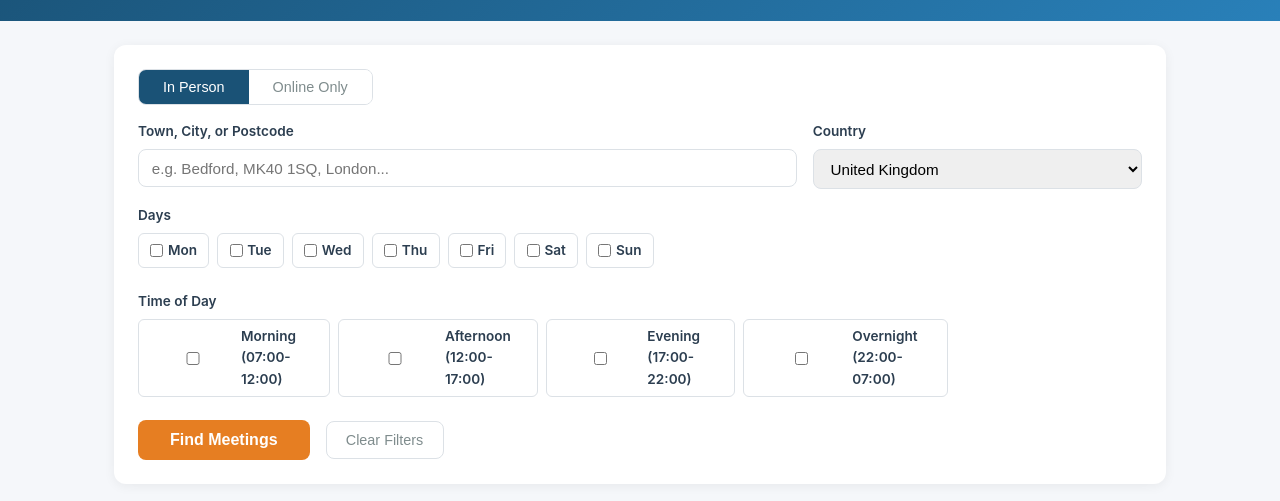
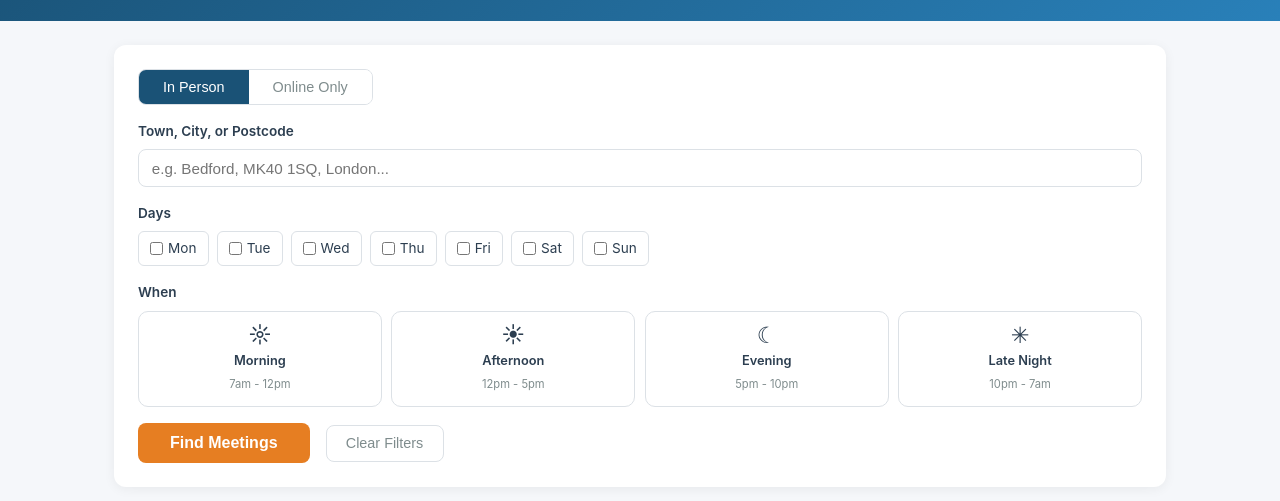
Before and after one commit to sumit-ukat/aa-meeting-finder, a website: page static/index.html in a window 1280 px wide. Shown: the part 101-602 px from the top of the page. Drawn offline with Linux system fonts and the light colour scheme.

Commit message:
Remove Country dropdown, redesign time-of-day picker
- Removed Country select (hardcoded to United Kingdom)
- Replaced checkbox-style time filters with visual card-based picker
  using icons (sun, moon, stars) and friendly labels (7am-12pm etc.)
- Label changed from "Time of Day" to "When"
- Renamed "Overnight" to "Late Night" for clarity
- Location input now spans full width

Co-Authored-By: Claude Opus 4.6 <noreply@anthropic.com>

```diff
--- a/static/index.html
+++ b/static/index.html
@@ -58,15 +58,14 @@
             flex: 1;
             min-width: 200px;
         }
-        .form-group label {
+        .form-group label.group-label {
             display: block;
             font-weight: 600;
             font-size: 0.85rem;
             margin-bottom: 0.4rem;
             color: var(--text);
         }
-        .form-group input,
-        .form-group select {
+        .form-group input {
             width: 100%;
             padding: 0.6rem 0.8rem;
             border: 1.5px solid var(--border);
@@ -74,8 +73,7 @@
             font-size: 0.95rem;
             transition: border-color 0.2s;
         }
-        .form-group input:focus,
-        .form-group select:focus {
+        .form-group input:focus {
             outline: none;
             border-color: var(--primary-light);
         }
@@ -108,13 +106,13 @@
             background: var(--tag-bg);
         }
 
-        /* Checkbox groups */
-        .checkbox-group {
+        /* Day chips */
+        .day-chips {
             display: flex;
             flex-wrap: wrap;
             gap: 0.5rem;
         }
-        .checkbox-group label {
+        .day-chips label {
             display: flex;
             align-items: center;
             gap: 0.3rem;
@@ -126,15 +124,67 @@
             transition: all 0.2s;
             user-select: none;
         }
-        .checkbox-group label:hover {
+        .day-chips label:hover {
             border-color: var(--primary-light);
         }
-        .checkbox-group input[type="checkbox"] {
+        .day-chips input[type="checkbox"] {
             accent-color: var(--primary);
         }
-        .checkbox-group input[type="checkbox"]:checked + span {
+        .day-chips input[type="checkbox"]:checked + span {
             color: var(--primary);
             font-weight: 600;
+        }
+
+        /* Time Slot Cards */
+        .time-slots {
+            display: grid;
+            grid-template-columns: repeat(4, 1fr);
+            gap: 0.6rem;
+        }
+        .time-slot {
+            position: relative;
+            cursor: pointer;
+            user-select: none;
+        }
+        .time-slot input[type="checkbox"] {
+            position: absolute;
+            opacity: 0;
+            width: 0;
+            height: 0;
+        }
+        .time-slot .slot-card {
+            display: flex;
+            flex-direction: column;
+            align-items: center;
+            gap: 0.3rem;
+            padding: 0.75rem 0.5rem;
+            border: 1.5px solid var(--border);
+            border-radius: 10px;
+            background: var(--card-bg);
+            transition: all 0.2s;
+        }
+        .time-slot:hover .slot-card {
+            border-color: var(--primary-light);
+            background: #f8fbff;
+        }
+        .time-slot input:checked + .slot-card {
+            border-color: var(--primary);
+            background: var(--tag-bg);
+            box-shadow: 0 0 0 1px var(--primary);
+        }
+        .slot-icon {
+            font-size: 1.4rem;
+            line-height: 1;
+        }
+        .slot-label {
+            font-size: 0.8rem;
+            font-weight: 600;
+            color: var(--text);
+        }
+        .slot-range {
+            font-size: 0.7rem;
+            color: var(--text-light);
+            font-weight: 400;
         }
 
         .search-btn {
@@ -331,6 +381,7 @@
             }
             .meeting-side { text-align: left; }
             .form-group { min-width: 100%; }
+            .time-slots { grid-template-columns: repeat(2, 1fr); }
         }
     </style>
 </head>
@@ -349,51 +400,16 @@
             </div>
 
             <div class="form-row location-row visible" id="location-row">
-                <div class="form-group" style="flex:2">
-                    <label for="location">Town, City, or Postcode</label>
+                <div class="form-group">
+                    <label class="group-label" for="location">Town, City, or Postcode</label>
                     <input type="text" id="location" placeholder="e.g. Bedford, MK40 1SQ, London..." />
-                </div>
-                <div class="form-group" style="flex:1">
-                    <label for="country">Country</label>
-                    <select id="country">
-                        <option value="United Kingdom" selected>United Kingdom</option>
-                        <option value="Albania">Albania</option>
-                        <option value="Austria">Austria</option>
-                        <option value="Belgium">Belgium</option>
-                        <option value="Bulgaria">Bulgaria</option>
-                        <option value="Croatia">Croatia</option>
-                        <option value="Cyprus">Cyprus</option>
-                        <option value="Czechia">Czechia</option>
-                        <option value="Denmark">Denmark</option>
-                        <option value="Estonia">Estonia</option>
-                        <option value="Finland">Finland</option>
-                        <option value="France">France</option>
-                        <option value="Germany">Germany</option>
-                        <option value="Greece">Greece</option>
-                        <option value="Hungary">Hungary</option>
-                        <option value="Iceland">Iceland</option>
-                        <option value="Ireland">Ireland</option>
-                        <option value="Italy">Italy</option>
-                        <option value="Latvia">Latvia</option>
-                        <option value="Lithuania">Lithuania</option>
-                        <option value="Luxembourg">Luxembourg</option>
-                        <option value="Malta">Malta</option>
-                        <option value="Netherlands">Netherlands</option>
-                        <option value="Norway">Norway</option>
-                        <option value="Poland">Poland</option>
-                        <option value="Portugal">Portugal</option>
-                        <option value="Romania">Romania</option>
-                        <option value="Spain">Spain</option>
-                        <option value="Sweden">Sweden</option>
-                        <option value="Switzerland">Switzerland</option>
-                    </select>
                 </div>
             </div>
 
             <div class="form-row">
                 <div class="form-group">
-                    <label>Days</label>
-                    <div class="checkbox-group" id="days-group">
+                    <label class="group-label">Days</label>
+                    <div class="day-chips" id="days-group">
                         <label><input type="checkbox" value="mon"><span>Mon</span></label>
                         <label><input type="checkbox" value="tue"><span>Tue</span></label>
                         <label><input type="checkbox" value="wed"><span>Wed</span></label>
@@ -407,12 +423,40 @@
 
             <div class="form-row">
                 <div class="form-group">
-                    <label>Time of Day</label>
-                    <div class="checkbox-group" id="times-group">
-                        <label><input type="checkbox" value="morning"><span>Morning (07:00-12:00)</span></label>
-                        <label><input type="checkbox" value="afternoon"><span>Afternoon (12:00-17:00)</span></label>
-                        <label><input type="checkbox" value="evening"><span>Evening (17:00-22:00)</span></label>
-                        <label><input type="checkbox" value="overnight"><span>Overnight (22:00-07:00)</span></label>
+                    <label class="group-label">When</label>
+                    <div class="time-slots" id="times-group">
+                        <label class="time-slot">
+                            <input type="checkbox" value="morning">
+                            <div class="slot-card">
+                                <span class="slot-icon">&#9788;</span>
+                                <span class="slot-label">Morning</span>
+                                <span class="slot-range">7am - 12pm</span>
+                            </div>
+                        </label>
+                        <label class="time-slot">
+                            <input type="checkbox" value="afternoon">
+                            <div class="slot-card">
+                                <span class="slot-icon">&#9728;</span>
+                                <span class="slot-label">Afternoon</span>
+                                <span class="slot-range">12pm - 5pm</span>
+                            </div>
+                        </label>
+                        <label class="time-slot">
+                            <input type="checkbox" value="evening">
+                            <div class="slot-card">
+                                <span class="slot-icon">&#9790;</span>
+                                <span class="slot-label">Evening</span>
+                                <span class="slot-range">5pm - 10pm</span>
+                            </div>
+                        </label>
+                        <label class="time-slot">
+                            <input type="checkbox" value="overnight">
+                            <div class="slot-card">
+                                <span class="slot-icon">&#10035;</span>
+                                <span class="slot-label">Late Night</span>
+                                <span class="slot-range">10pm - 7am</span>
+                            </div>
+                        </label>
                     </div>
                 </div>
             </div>
@@ -446,7 +490,7 @@
 
         function resetForm() {
             document.getElementById("location").value = "";
-            document.querySelectorAll('.checkbox-group input[type="checkbox"]').forEach(cb => cb.checked = false);
+            document.querySelectorAll('#days-group input[type="checkbox"], #times-group input[type="checkbox"]').forEach(cb => cb.checked = false);
             document.getElementById("results-area").innerHTML = "";
             currentPage = 1;
         }
@@ -456,7 +500,6 @@
             currentPage = page;
 
             const location = document.getElementById("location").value.trim();
-            const country = document.getElementById("country").value;
             const days = getSelectedValues("days-group");
             const times = getSelectedValues("times-group");
 
@@ -466,12 +509,12 @@
                 return;
             }
 
-            lastSearchParams = { location, country, days, times, page };
+            lastSearchParams = { location, days, times, page };
 
             const params = new URLSearchParams();
             params.set("form_type", currentFormType);
             if (location) params.set("location", location);
-            params.set("country", country);
+            params.set("country", "United Kingdom");
             if (days.length) params.set("days", days.join(","));
             if (times.length) params.set("times", times.join(","));
             params.set("page", page);
@@ -538,7 +581,7 @@
                 html += `<div class="${cardClass}">`;
 
                 // Day column
-                html += `<div class="meeting-day">${m.day || "—"}</div>`;
+                html += `<div class="meeting-day">${m.day || "\u2014"}</div>`;
 
                 // Info column
                 html += `<div class="meeting-info">`;
```
